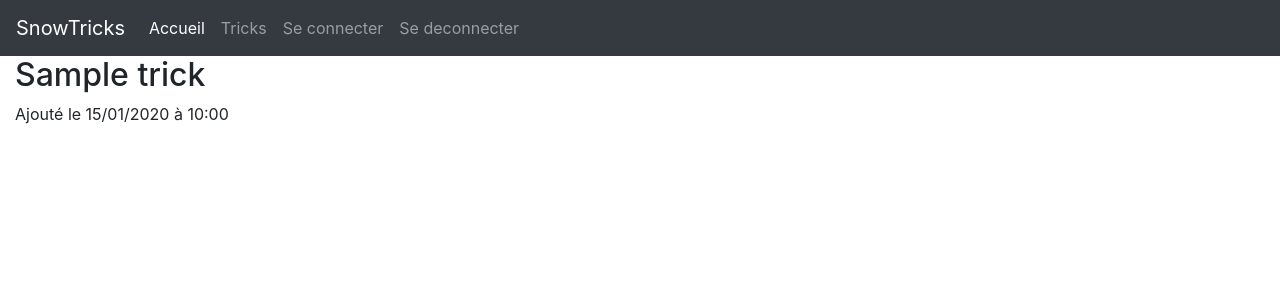
After one commit to Gregory2911/OC_Projet6, a Symfony app: template templates/trick/show.html.twig in a window 1280 px wide. The commit adds this page. Shown: the top 300 px of the page. Run offline with Twig, Linux system fonts and the light colour scheme; the template is opened without the code that fills it: most values are stand-ins (such as "Sample title", 1, 10 or a date in 2020); some libraries are stand-ins or nearby versions.

Commit message:
Creation of the TrickController with templates and firsts functions

```diff
--- a/composer.json
+++ b/composer.json
@@ -30,6 +30,7 @@
         "symfony/yaml": "5.0.*"
     },
     "require-dev": {
+        "doctrine/doctrine-fixtures-bundle": "^3.3",
         "symfony/debug-pack": "*",
         "symfony/maker-bundle": "^1.0",
         "symfony/profiler-pack": "*",
--- a/config/bundles.php
+++ b/config/bundles.php
@@ -12,4 +12,5 @@ return [
     Symfony\Bundle\MonologBundle\MonologBundle::class => ['all' => true],
     Symfony\Bundle\DebugBundle\DebugBundle::class => ['dev' => true, 'test' => true],
     Symfony\Bundle\MakerBundle\MakerBundle::class => ['dev' => true],
+    Doctrine\Bundle\FixturesBundle\DoctrineFixturesBundle::class => ['dev' => true, 'test' => true],
 ];
--- a/templates/base.html.twig
+++ b/templates/base.html.twig
@@ -3,10 +3,44 @@
     <head>
         <meta charset="UTF-8">
         <title>{% block title %}Welcome!{% endblock %}</title>
+        <link href="https://stackpath.bootstrapcdn.com/bootstrap/4.4.1/css/bootstrap.min.css" rel="stylesheet">
+        <link href="{{ asset("/css/styles.css") }}" rel="stylesheet">
         {% block stylesheets %}{% endblock %}
     </head>
     <body>
-        {% block body %}{% endblock %}
+
+        <nav class="navbar navbar-expand-lg navbar-dark bg-dark">
+            <a class="navbar-brand" href="#">SnowTricks</a>
+            <button class="navbar-toggler" type="button" data-toggle="collapse" data-target="#navbarColor02" aria-controls="navbarColor02" aria-expanded="false" aria-label="Toggle navigation">
+                <span class="navbar-toggler-icon"></span>
+            </button>
+
+            <div class="collapse navbar-collapse" id="navbarColor02">
+                <ul class="navbar-nav mr-auto">
+                    <li class="nav-item active">
+                        <a class="nav-link" href="#">Accueil<span class="sr-only">(current)</span></a>
+                    </li>
+                    <li class="nav-item">
+                        <a class="nav-link" href="#">Tricks</a>
+                    </li>
+                    <li class="nav-item">
+                        <a class="nav-link" href="#">Se connecter</a>
+                    </li>
+                    <li class="nav-item">
+                        <a class="nav-link" href="#">Se deconnecter</a>
+                    </li>
+                </ul>
+                {#<form class="form-inline my-2 my-lg-0">
+                <input class="form-control mr-sm-2" type="text" placeholder="Search">
+                <button class="btn btn-secondary my-2 my-sm-0" type="submit">Search</button>
+                </form>#}
+            </div>
+        </nav>
+
+        <section class="container-fluid">
+            {% block body %}{% endblock %}
+        </section>
+
         {% block javascripts %}{% endblock %}
     </body>
 </html>
--- /dev/null
+++ b/templates/trick/show.html.twig
@@ -0,0 +1,20 @@
+{% extends 'base.html.twig' %}
+
+{% block title %}{{ trick.name }}{% endblock %}
+
+{% block body %}
+    <article>
+        <h2>{{ trick.name }}</h2>
+
+        {% if trick.modifiedAt != null %}
+            {% set libelleDate = 'Ajouté le ' ~ trick.modifiedAt | date('d/m/Y') ~ ' à ' ~ trick.modifiedAt | date('H:i') %}
+        {% else %}
+            {% set libelleDate = 'Modifié le ' ~ trick.createdAt | date('d/m/Y') ~ ' à ' ~ trick.createdAt | date('H:i') %}
+        {% endif %}
+
+        <div class="metadata">{{ libelleDate }}</div>
+        <div>
+
+        </div>
+    </article>
+{% endblock %}
```
Also changed, not shown: src/Controller/TrickController.php (+21 -1 lines), src/DataFixtures/AppFixtures.php (added, +17 -0 lines), src/DataFixtures/TrickFixtures.php (added, +73 -0 lines), templates/trick/index.html.twig (+26 -12 lines), 2 other files.
